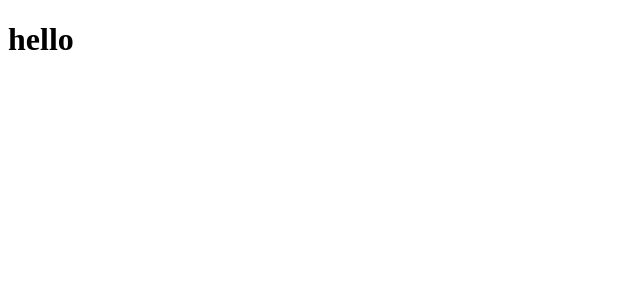
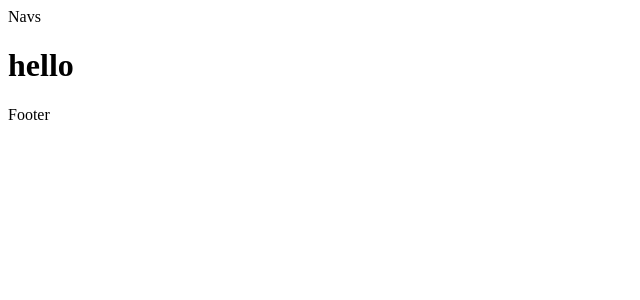
Before and after one commit to Vigneshk5/bugtracker, a React (Vite) app: page / in a window 1280 px wide. Shown: the top 300 px of the page, without its empty margins (0-640 px from the left). Built offline with nearby package versions, Linux system fonts and the light colour scheme.

Commit message:
added nav and footer

```diff
--- a/src/App.jsx
+++ b/src/App.jsx
@@ -1,12 +1,16 @@
 /** @format */
 
 import React from "react";
+import Footer from "./components/Footer";
+import Navs from "./components/Nav";
 import "./index.css";
 
 function App() {
   return (
     <div className="App">
+      <Navs />
       <h1>hello</h1>
+      <Footer />
     </div>
   );
 }
--- /dev/null
+++ b/src/components/Footer.jsx
@@ -0,0 +1,8 @@
+/** @format */
+import React from "react";
+
+const Footer = () => {
+  return <div>Footer</div>;
+};
+
+export default Footer;
--- /dev/null
+++ b/src/components/Nav.jsx
@@ -0,0 +1,9 @@
+/** @format */
+
+import React from "react";
+
+const Navs = () => {
+  return <div>Navs</div>;
+};
+
+export default Navs;
```
